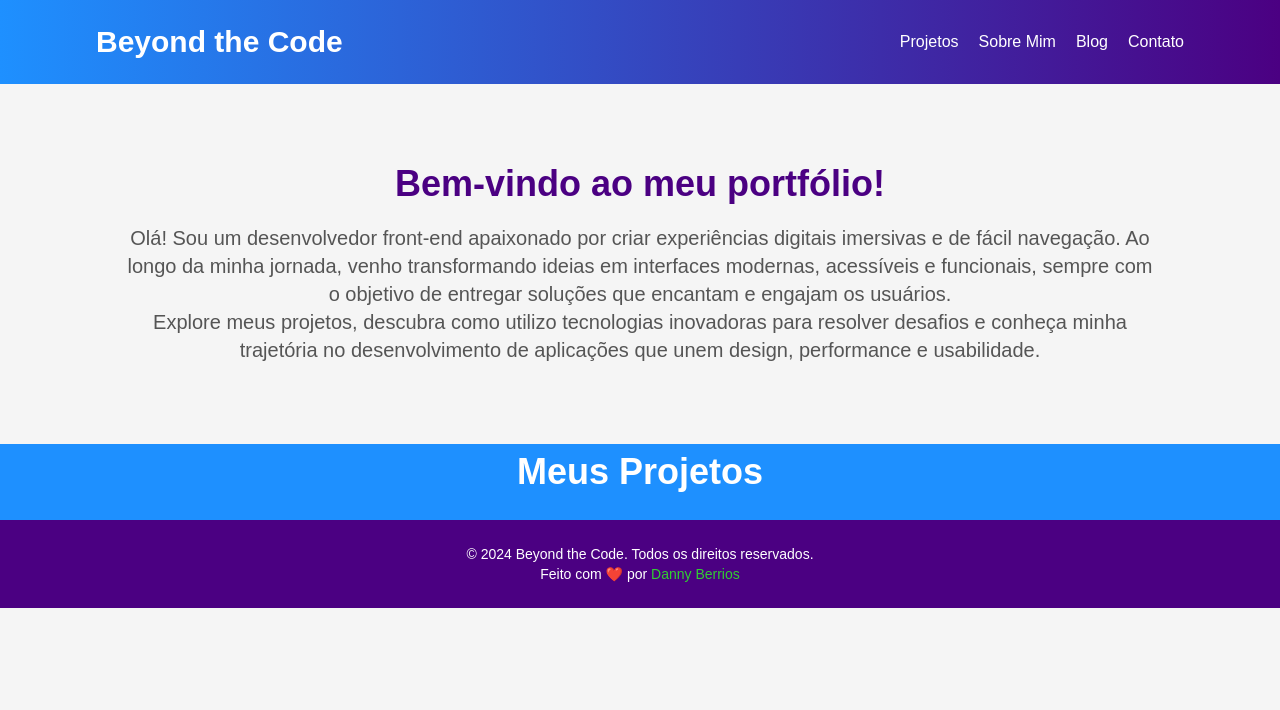
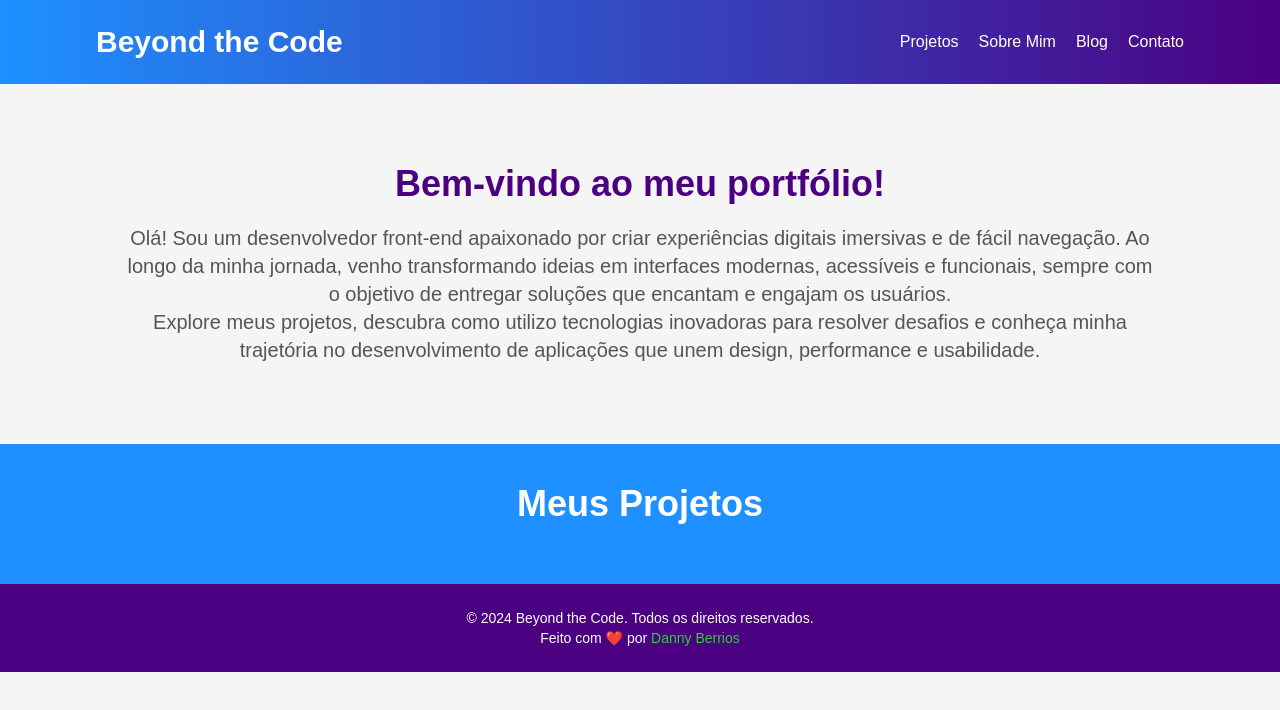
Before and after one commit to dennyberrios/Portfolio-Beyond-the-Code, a Next.js app: page / in a window 1280 px wide. Shown: the top 710 px of the page. Built offline with nearby package versions, Linux system fonts and the light colour scheme.

Commit message:
Correção de bug no footer, troca de w-screen para w-full

```diff
--- a/src/components/Footer/index.tsx
+++ b/src/components/Footer/index.tsx
@@ -1,6 +1,6 @@
 const Footer = () => {
     return (
-        <footer className="font-arial bg-deep-indigo w-screen text-center py-6 text-white font-medium text-sm">
+        <footer className="font-arial bg-deep-indigo w-full text-center py-6 text-white font-medium text-sm">
             <p>&copy; 2024 Beyond the Code. Todos os direitos reservados.</p>
             <p>Feito com ❤️ por <span className="text-lime-green ">Danny Berrios</span></p>
         </footer>
--- a/src/screens/Home/index.tsx
+++ b/src/screens/Home/index.tsx
@@ -12,8 +12,8 @@ const HomePage = () => {
                     Explore meus projetos, descubra como utilizo tecnologias inovadoras para resolver desafios e conheça minha trajetória no desenvolvimento de aplicações que unem design, performance e usabilidade.
                 </p>
             </section>
-            <section className="bg-dodger-blue w-full text-center">
-                <h2 className="lg:text-4xl max-lg:text-4xl max-sm:text-2xl font-black text-white mb-5 py-2">Meus Projetos</h2>
+            <section className="bg-dodger-blue w-full text-center px-5 py-10">
+                <h2 className="lg:text-4xl max-lg:text-4xl max-sm:text-2xl font-black text-white mb-5">Meus Projetos</h2>
             </section>
         </>
     );
```
